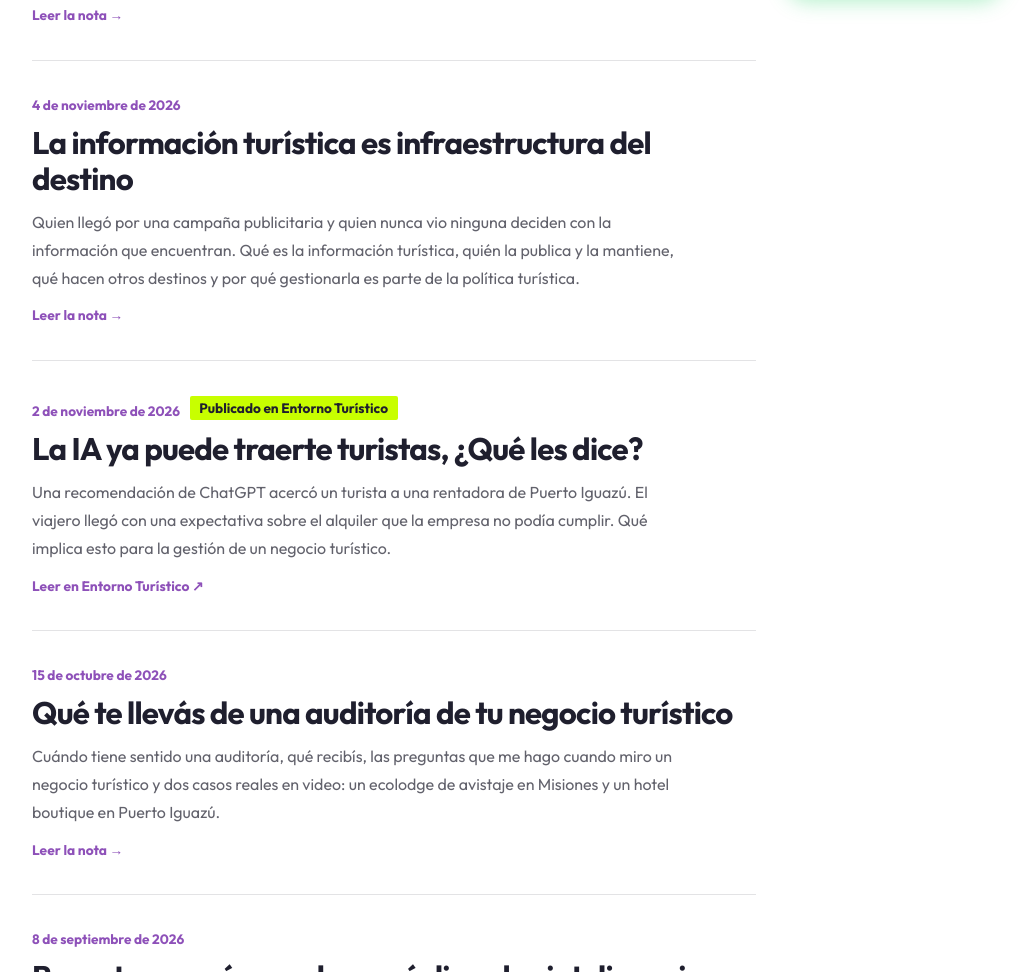
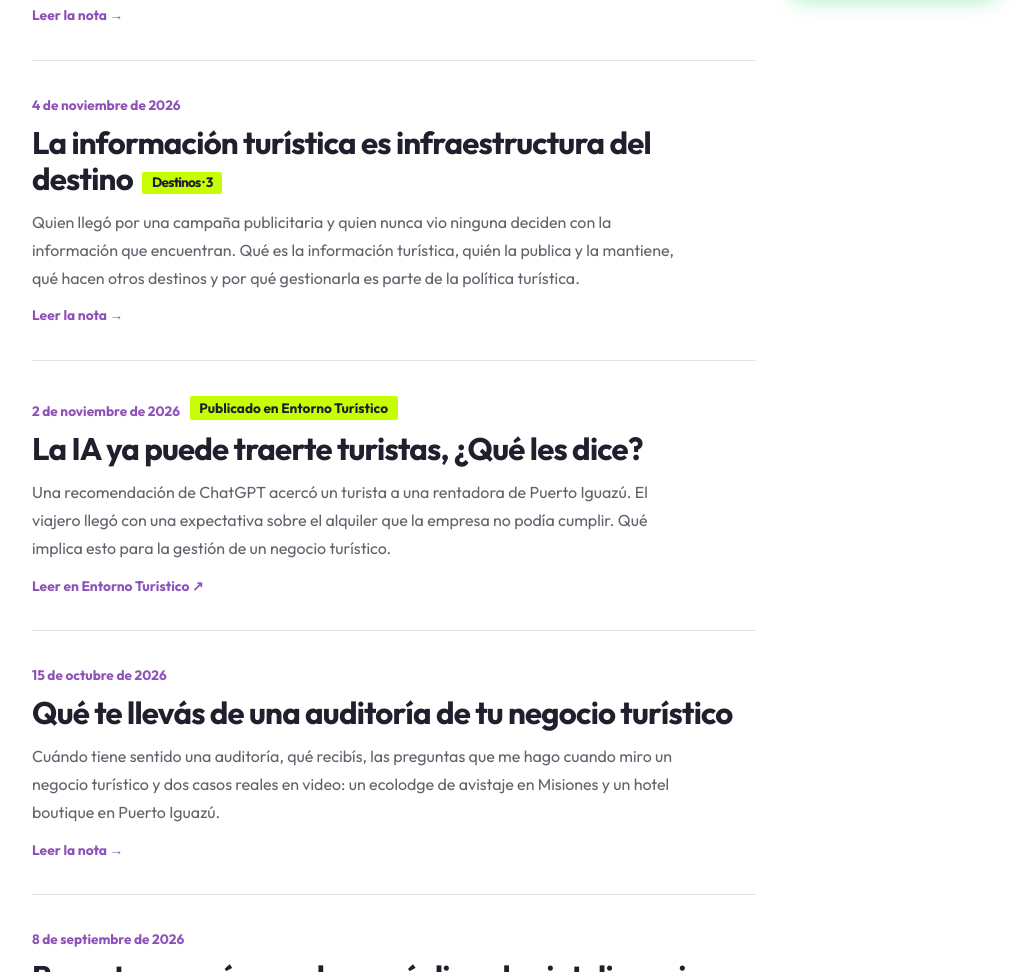
Before and after one commit to lausilvester/onlike, a plain HTML site: page notas.html in a window 1280 px wide. Shown: the part 770-1742 px from the top of the page, without its empty margins (246-1278 px from the left). Drawn offline with Linux system fonts and the light colour scheme.

Commit message:
Suma la etiqueta "Destinos · 3" a la nota de infraestructura del destino
- notas.html: la nota "La información turística es infraestructura del
  destino" lleva la misma etiqueta verde que las notas 1 y 2 de la serie.
- llms-full.txt: deja de describirla como nota independiente y la presenta
  como tercera nota de la serie Destinos.

```diff
--- a/notas.html
+++ b/notas.html
@@ -411,7 +411,7 @@ height="0" width="0" style="display:none;visibility:hidden"></iframe></noscript>
 
     <a class="idx-item" href="https://onlike.ar/informacion-turistica-infraestructura-destino.html">
       <span class="idx-fecha"><time datetime="2026-11-04">4 de noviembre de 2026</time></span>
-      <h2>La información turística es infraestructura del destino</h2>
+      <h2>La información turística es infraestructura del destino<span class="idx-serie">Destinos · 3</span></h2>
       <p>Quien llegó por una campaña publicitaria y quien nunca vio ninguna deciden con la información que encuentran. Qué es la información turística, quién la publica y la mantiene, qué hacen otros destinos y por qué gestionarla es parte de la política turística.</p>
       <span class="idx-mas">Leer la nota →</span>
     </a>
```
Also changed, not shown: llms-full.txt.
